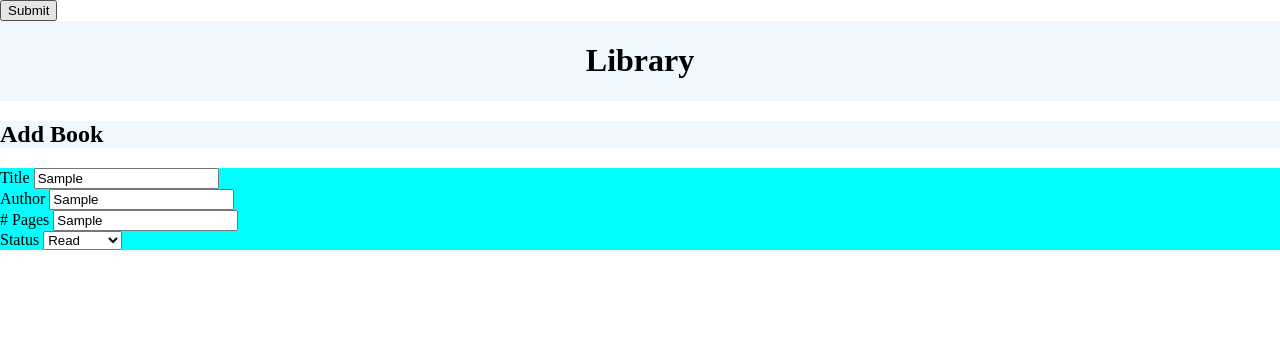
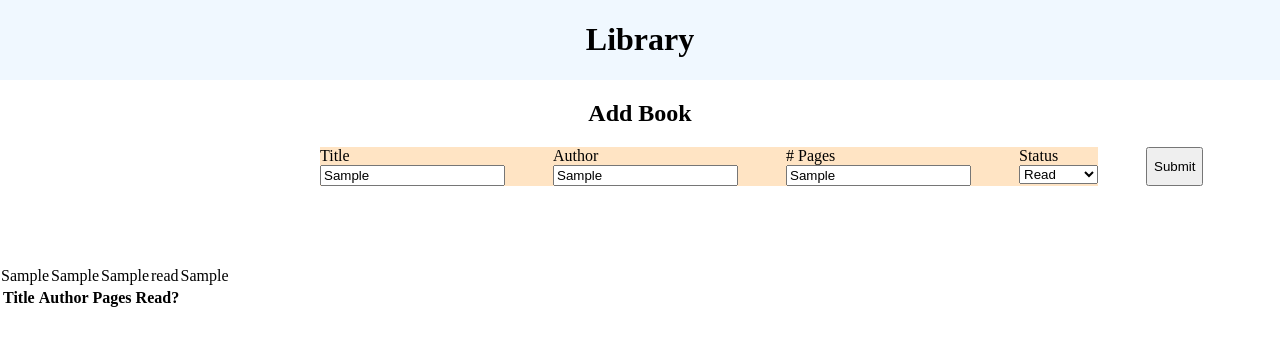
Before and after one commit to JohnCorrigan1/library, a plain HTML site: page index.html in a window 1280 px wide. Both pictures are taken after typing "Sample", "Sample", "Sample" into the empty fields and a click on the button "Submit". Drawn offline with Linux system fonts and the light colour scheme.

Commit message:
books adding to table

```diff
--- a/index.html
+++ b/index.html
@@ -10,7 +10,7 @@
 </head>
 <body>
 
-    <button id="submit" class="sumbit" type="submit">Submit</button>
+
     <div class="header">
         <h1>Library</h1>
     </div>
@@ -38,17 +38,27 @@
                 <select name="isRead" type="text" id="isRead">
                     <option value="read">Read</option>
                     <option value="not read">Not Read</option>
+                </select>
             </div>
+
         </form>
+        <button id="submit" class="sumbit" type="submit">Submit</button>
     </div>
 
-    <div id="card">
-        <p id="title1">garbo</p>
-        <p id="author1">garbo</p>
-        <p id="page1">garbo</p>
-        <p id="readthis">garbo</p>
-    </div>
+    <div class="table-container">
 
+    <table class="table">
+        <thead>
+            <th>Title</th>
+            <th>Author</th>
+            <th>Pages</th>
+            <th>Read?</th>
+        </thead>
+        <tbdoy id="book-list">
+
+        </tbdoy>
+    </table>
+</div>
 
 
 
--- a/script.js
+++ b/script.js
@@ -27,19 +27,18 @@ let notShining = new Book("notshining", "notstephen", 100, "not ")
 myLibrary = [shining, notShining]
 
 const createCard = function(book){
-    const card = document.getElementById("card")
-    const title = document.getElementById("title1")
-    const author = document.getElementById("author1")
-    const pages = document.getElementById("page1")
-    const isRead = document.getElementById("readthis")
+    const list = document.getElementById("book-list")
+    const row = document.createElement('tr')
 
 
-    title.textContent = book.title
-    author.textContent = book.author
-    pages.textContent = book.pages
-    isRead.textContent = book.isRead
+    row.innerHTML = `
+    <td>${book.title}</td>
+    <td>${book.author}</td>
+    <td>${book.pages}</td>
+    <td>${book.isRead}</td>
+    <td>${book.title}</td>`;
 
-
+    list.appendChild(row)
 
 }
 
--- a/styles.css
+++ b/styles.css
@@ -1,7 +1,6 @@
 body {
     margin: 0;
     padding: 0;
-    height: 100vh;
 }
 
 
@@ -11,14 +10,40 @@ body {
     justify-content: center;
 }
 
-.add {
-    background-color:aliceblue;
+.form-container{
+    display: grid;
+    grid-template-columns: 5fr 1fr;
+    width: 50vw;
+    margin-left: auto;
+    margin-right: auto;
+    gap: 3em;
+
 }
 
 form{
-    background-color: aqua;
+    display: grid;
+    grid-column: 1/2;
+    grid-template-columns: 1fr 1fr 1fr 1fr;
+    grid-row: 1fr 1fr;
+    gap: 3em;
+    background-color: bisque;
 }
 
-#card {
-    background-color: red;
+.add {
+    text-align: center;
 }
+
+.submit-button {
+
+    grid-column: 2/3;
+
+}
+
+.text-input{
+    display: flex;
+    flex-flow: column wrap;
+}
+
+.table-container {
+    margin-top: 5em;
+}
```
